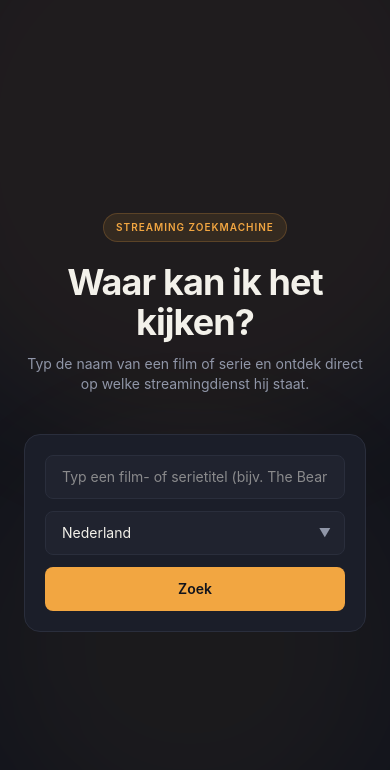
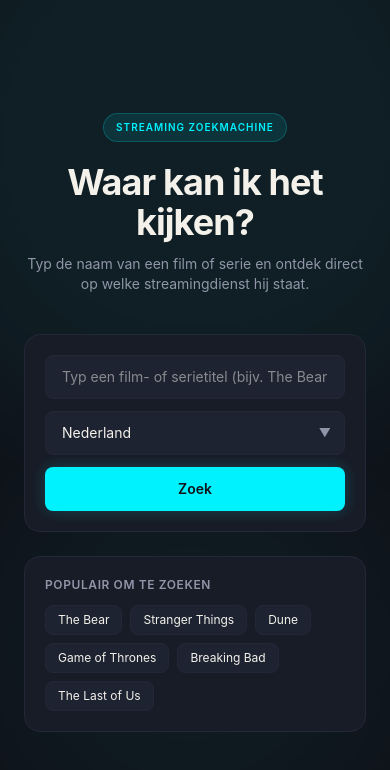
Before and after one commit to maurits111/Waar-kan-ik-het-kijken, a Next.js app: page / in a window 390 px wide. Shown: the top 770 px of the page. Built offline with nearby package versions, Linux system fonts and the light colour scheme.

Commit message:
Neon Cyaan stijl en populaire zoeksuggesties toegevoegd

```diff
--- a/app/page.tsx
+++ b/app/page.tsx
@@ -13,6 +13,16 @@ const MAJOR_PLATFORMS = [
   { id: "videoland", label: "Videoland", match: "videoland" },
 ];
 
+// Populaire suggesties op de homepage
+const POPULAR_SUGGESTIONS = [
+  "The Bear",
+  "Stranger Things",
+  "Dune",
+  "Game of Thrones",
+  "Breaking Bad",
+  "The Last of Us",
+];
+
 interface Source {
   name: string;
   type: string;
@@ -20,12 +30,12 @@ interface Source {
 }
 
 interface StreamingResult {
-  titleId: number;
+  titleId?: number;
   name: string;
-  year: number | null;
+  year: number | string | null;
   poster: string | null;
   titleType: string | null;
-  sources: Source[];
+  sources?: Source[];
 }
 
 export default function Home() {
@@ -122,20 +132,41 @@ export default function Home() {
     }
   };
 
+  // Functie voor direct zoeken bij het klikken op een populaire tag
+  const handleQuickSearch = (title: string) => {
+    setQuery(title);
+    setLoading(true);
+    setError(null);
+    setResult(null);
+
+    fetch(`/api/search?q=${encodeURIComponent(title)}&region=${region}`)
+      .then((res) => res.json())
+      .then((data) => {
+        if (data.results && data.results.length > 0) {
+          setResult(data.results[0]);
+        } else {
+          setError("Geen resultaten gevonden.");
+        }
+      })
+      .catch(() => setError("Er is een fout opgetreden."))
+      .finally(() => setLoading(false));
+  };
+
   return (
-    <main className="min-h-screen bg-[#12141c] text-[#f3f1ea] p-6 md:p-12 relative overflow-hidden flex items-center">
+    <main className="min-h-screen bg-[#10131a] text-[#f3f1ea] p-6 md:p-12 relative overflow-hidden flex items-center">
+      {/* Achtergrond Glow in Neon Cyan/Blue */}
       <div
         aria-hidden="true"
-        className="pointer-events-none absolute -top-40 left-1/2 -translate-x-1/2 w-[600px] h-[600px] rounded-full bg-[#f2a641]/[0.06] blur-3xl"
+        className="pointer-events-none absolute -top-40 left-1/2 -translate-x-1/2 w-[600px] h-[600px] rounded-full bg-[#00f2fe]/[0.05] blur-3xl"
       />
       <div
         aria-hidden="true"
-        className="pointer-events-none absolute bottom-0 right-0 w-[400px] h-[400px] rounded-full bg-[#f2a641]/[0.04] blur-3xl"
+        className="pointer-events-none absolute bottom-0 right-0 w-[400px] h-[400px] rounded-full bg-[#00f2fe]/[0.03] blur-3xl"
       />
 
       <div className="w-full relative">
         <div className="max-w-4xl mx-auto text-center mb-10">
-          <span className="inline-block text-[10px] tracking-widest uppercase px-3 py-1.5 rounded-full bg-[#f2a641]/10 text-[#f2a641] font-semibold border border-[#f2a641]/20">
+          <span className="inline-block text-[10px] tracking-widest uppercase px-3 py-1.5 rounded-full bg-[#00f2fe]/10 text-[#00f2fe] font-semibold border border-[#00f2fe]/20">
             Streaming Zoekmachine
           </span>
           <h1 className="text-4xl md:text-5xl font-bold mt-5 mb-3 tracking-tight">
@@ -157,10 +188,10 @@ export default function Home() {
                 <img
                   src={result.poster}
                   alt={result.name}
-                  className="w-full max-w-[140px] md:max-w-none aspect-[2/3] object-cover rounded-2xl border border-[#2a2e3c] shadow-md md:shadow-xl"
+                  className="w-full max-w-[140px] md:max-w-none aspect-[2/3] object-cover rounded-2xl border border-[#232838] shadow-md md:shadow-xl"
                 />
               ) : (
-                <div className="w-full max-w-[140px] md:max-w-none aspect-[2/3] rounded-2xl border border-[#2a2e3c] bg-[#1b1e29] flex items-center justify-center text-xs md:text-sm text-[#9096a8]">
+                <div className="w-full max-w-[140px] md:max-w-none aspect-[2/3] rounded-2xl border border-[#232838] bg-[#181c27] flex items-center justify-center text-xs md:text-sm text-[#9096a8]">
                   geen foto
                 </div>
               )}
@@ -170,7 +201,7 @@ export default function Home() {
           <div className="flex-1 w-full" ref={searchContainerRef}>
             <form
               onSubmit={handleSearch}
-              className="space-y-3 bg-[#1b1e29] border border-[#2a2e3c] rounded-2xl p-5 relative"
+              className="space-y-3 bg-[#181c27] border border-[#232838] rounded-2xl p-5 relative"
             >
               <div className="relative">
                 <input
@@ -179,26 +210,26 @@ export default function Home() {
                   onChange={(e) => setQuery(e.target.value)}
                   onFocus={() => query.trim().length >= 3 && setShowDropdown(true)}
                   placeholder="Typ een film- of serietitel (bijv. The Bear)..."
-                  className="w-full h-11 px-4 rounded-lg border border-[#2a2e3c] bg-[#20232f] text-sm focus:outline-none focus:border-[#f2a641]"
+                  className="w-full h-11 px-4 rounded-lg border border-[#232838] bg-[#1e2332] text-sm focus:outline-none focus:border-[#00f2fe]"
                 />
 
                 {/* Live Zoeksuggesties Dropdown */}
                 {showDropdown && (
-                  <div className="absolute left-0 right-0 top-12 bg-[#20232f] border border-[#2a2e3c] rounded-xl shadow-2xl z-50 overflow-y-auto max-h-60 mt-1">
+                  <div className="absolute left-0 right-0 top-12 bg-[#1e2332] border border-[#232838] rounded-xl shadow-2xl z-50 overflow-y-auto max-h-60 mt-1">
                     {isSuggesting ? (
                       <div className="p-3 text-xs text-[#9096a8] text-center">
                         Zoeken naar suggesties...
                       </div>
                     ) : suggestions.length > 0 ? (
-                      suggestions.map((item) => (
+                      suggestions.map((item, index) => (
                         <button
-                          key={item.titleId}
+                          key={item.titleId || index}
                           type="button"
                           onClick={() => {
                             setQuery(item.name);
                             fetchDetails(item);
                           }}
-                          className="w-full text-left p-2.5 hover:bg-[#1b1e29] flex items-center gap-3 transition-colors border-b border-[#2a2e3c]/40 last:border-none cursor-pointer"
+                          className="w-full text-left p-2.5 hover:bg-[#181c27] flex items-center gap-3 transition-colors border-b border-[#232838]/40 last:border-none cursor-pointer"
                         >
                           {item.poster ? (
                             <img
@@ -207,7 +238,7 @@ export default function Home() {
                               className="w-8 h-11 object-cover rounded flex-shrink-0"
                             />
                           ) : (
-                            <div className="w-8 h-11 bg-[#1b1e29] rounded flex items-center justify-center text-[9px] text-[#9096a8] flex-shrink-0">
+                            <div className="w-8 h-11 bg-[#181c27] rounded flex items-center justify-center text-[9px] text-[#9096a8] flex-shrink-0">
                               Geen
                             </div>
                           )}
@@ -238,7 +269,7 @@ export default function Home() {
                 <select
                   value={region}
                   onChange={(e) => setRegion(e.target.value)}
-                  className="w-full h-11 pl-4 pr-9 rounded-lg border border-[#2a2e3c] bg-[#20232f] text-sm appearance-none focus:outline-none focus:border-[#f2a641]"
+                  className="w-full h-11 pl-4 pr-9 rounded-lg border border-[#232838] bg-[#1e2332] text-sm appearance-none focus:outline-none focus:border-[#00f2fe]"
                 >
                   {COUNTRIES.map((c) => (
                     <option key={c.code} value={c.code}>
@@ -254,11 +285,31 @@ export default function Home() {
               <button
                 type="submit"
                 disabled={loading}
-                className="w-full h-11 rounded-lg bg-[#f2a641] text-[#12141c] text-sm font-semibold hover:bg-[#e09530] transition-colors"
+                className="w-full h-11 rounded-lg bg-[#00f2fe] text-[#10131a] text-sm font-semibold hover:bg-[#00d0dc] transition-colors cursor-pointer shadow-[0_0_15px_rgba(0,242,254,0.2)]"
               >
                 {loading ? "Zoeken..." : "Zoek"}
               </button>
             </form>
+
+            {/* SECTIE: Populair nu / Snelle zoek-suggesties */}
+            {!result && (
+              <div className="mt-6 bg-[#181c27] border border-[#232838] rounded-2xl p-5">
+                <p className="text-xs font-semibold tracking-wider uppercase text-[#9096a8] mb-3">
+                  Populair om te zoeken
+                </p>
+                <div className="flex flex-wrap gap-2">
+                  {POPULAR_SUGGESTIONS.map((title) => (
+                    <button
+                      key={title}
+                      onClick={() => handleQuickSearch(title)}
+                      className="px-3 py-1.5 rounded-lg bg-[#1e2332] border border-[#232838] text-xs text-[#f3f1ea] hover:border-[#00f2fe] hover:text-[#00f2fe] transition-all cursor-pointer"
+                    >
+                      {title}
+                    </button>
+                  ))}
+                </div>
+              </div>
+            )}
 
             {error && (
               <p className="mt-6 text-sm text-[#9096a8] text-center">
@@ -266,8 +317,8 @@ export default function Home() {
               </p>
             )}
 
-            {result && (
-              <div className="mt-6 bg-[#1b1e29] border border-[#2a2e3c] rounded-2xl p-5">
+            {result && result.sources && (
+              <div className="mt-6 bg-[#181c27] border border-[#232838] rounded-2xl p-5">
                 <div className="mb-4">
                   <p className="text-sm text-[#9096a8]">
                     <span className="text-[#f3f1ea] font-medium text-base">
@@ -275,7 +326,7 @@ export default function Home() {
                     </span>
                     {result.year ? ` (${result.year})` : ""}
                     {result.titleType && (
-                      <span className="ml-2 text-[9px] tracking-wide uppercase px-1.5 py-0.5 rounded bg-[#20232f] text-[#9096a8] font-normal">
+                      <span className="ml-2 text-[9px] tracking-wide uppercase px-1.5 py-0.5 rounded bg-[#1e2332] text-[#9096a8] font-normal">
                         {result.titleType.includes("tv") ? "Serie" : "Film"}
                       </span>
                     )}
@@ -284,7 +335,7 @@ export default function Home() {
 
                 <div className="grid grid-cols-2 gap-2">
                   {MAJOR_PLATFORMS.map((platform) => {
-                    const match = result.sources.find((s) =>
+                    const match = result.sources?.find((s) =>
                       s.name.toLowerCase().includes(platform.match)
                     );
                     return match ? (
@@ -293,22 +344,22 @@ export default function Home() {
                         href={match.webUrl}
                         target="_blank"
                         rel="noopener noreferrer"
-                        className="flex items-center justify-between p-3 rounded-xl bg-[#20232f] border border-[#f2a641]/30 hover:border-[#f2a641] transition-all"
+                        className="flex items-center justify-between p-3 rounded-xl bg-[#1e2332] border border-[#00f2fe]/30 hover:border-[#00f2fe] transition-all shadow-[0_0_10px_rgba(0,242,254,0.05)]"
                       >
                         <div className="flex items-center gap-2">
-                          <span className="w-2 h-2 rounded-full bg-[#f2a641]" />
+                          <span className="w-2 h-2 rounded-full bg-[#00f2fe]" />
                           <span className="text-sm font-normal text-[#f3f1ea]">
                             {platform.label}
                           </span>
                         </div>
-                        <span className="text-[10px] uppercase font-semibold text-[#f2a641]">
+                        <span className="text-[10px] uppercase font-semibold text-[#00f2fe]">
                           {match.type}
                         </span>
                       </a>
                     ) : (
                       <div
                         key={platform.id}
-                        className="flex items-center justify-between p-3 rounded-xl bg-[#1b1e29] border border-[#2a2e3c]/50 opacity-40"
+                        className="flex items-center justify-between p-3 rounded-xl bg-[#181c27] border border-[#232838]/50 opacity-40"
                       >
                         <div className="flex items-center gap-2">
                           <span className="w-1.5 h-1.5 rounded-full bg-[#3a3f52]" />
```
